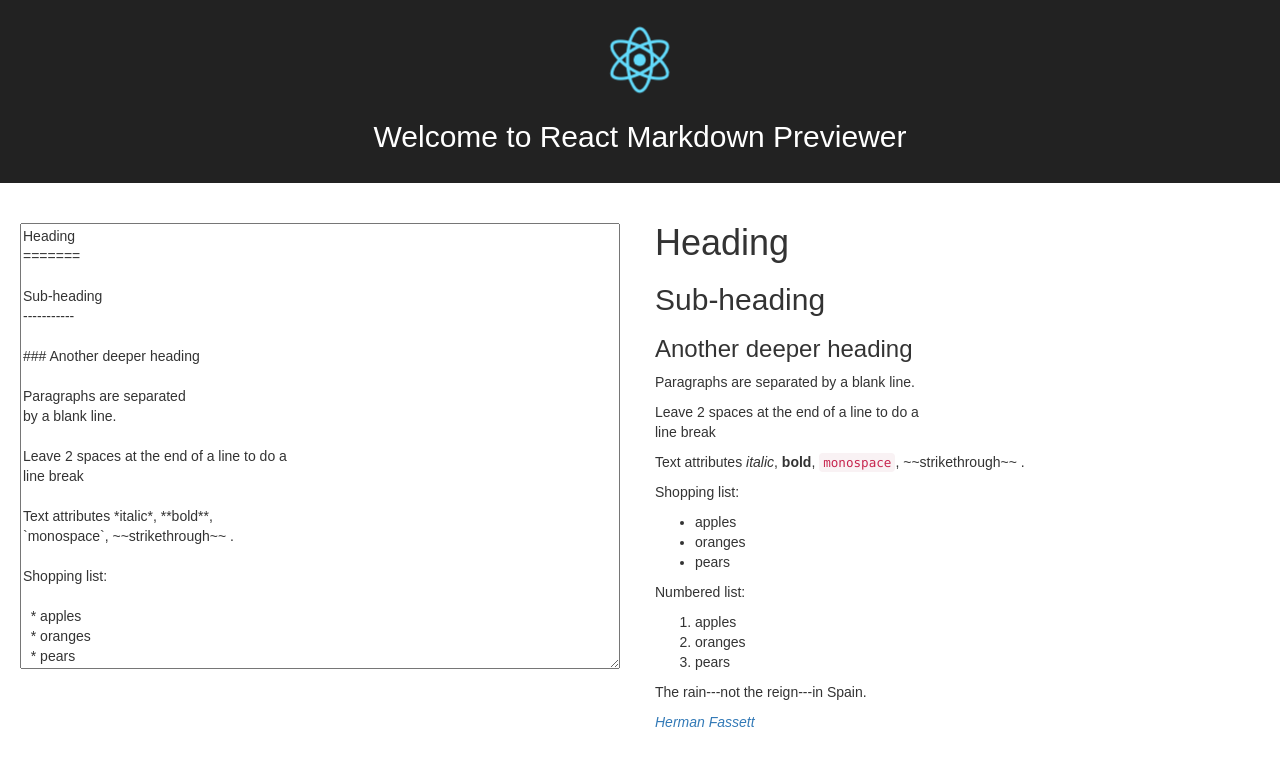
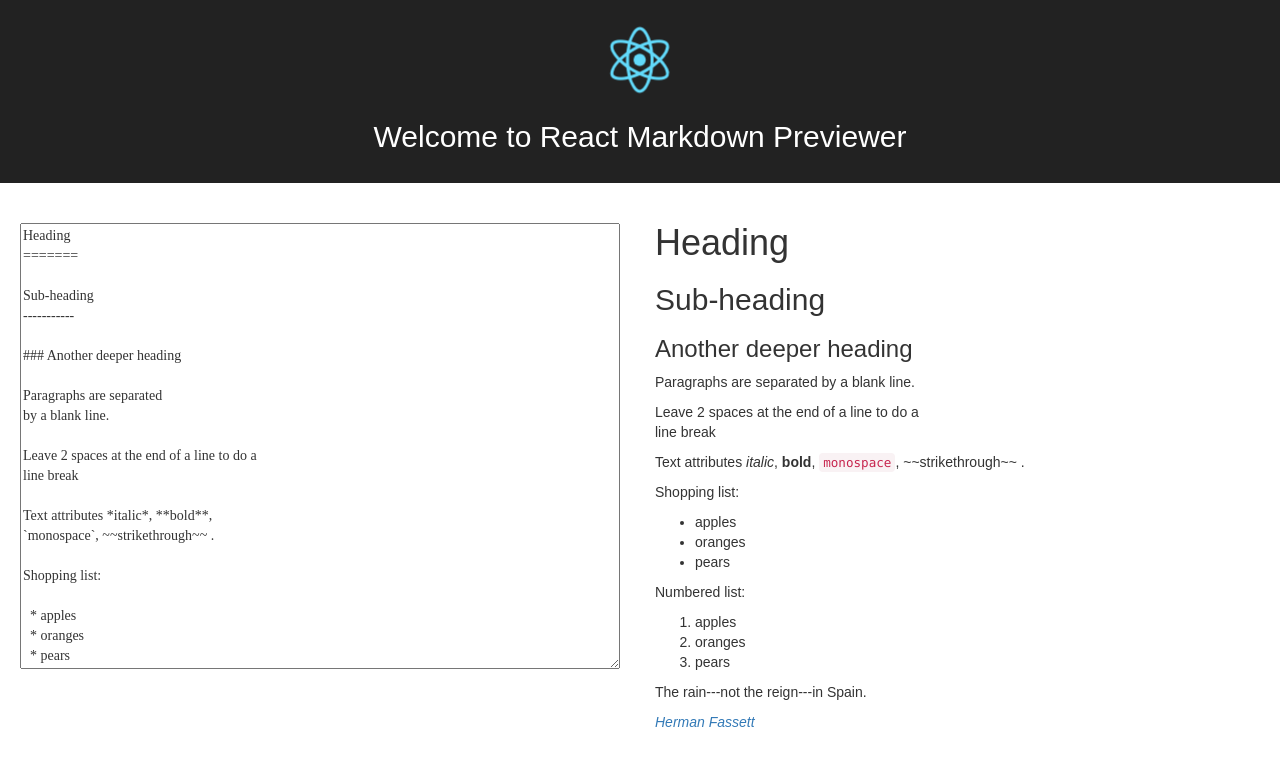
Before and after one commit to kibrovic/markdown-previewer, a React (Create React App) app: page / in a window 1280 px wide. Shown: the top 766 px of the page. Built offline with nearby package versions, Linux system fonts and the light colour scheme.

Commit message:
textarea font

```diff
--- a/src/App.css
+++ b/src/App.css
@@ -25,6 +25,7 @@
 
 .Input {
   padding: 20px;
+  font-family: "Lucida Sans Typewriter";
 }
 
 .Output {
```
